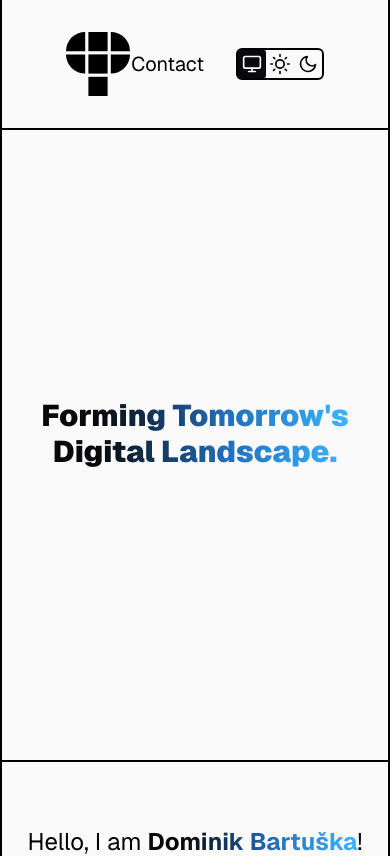
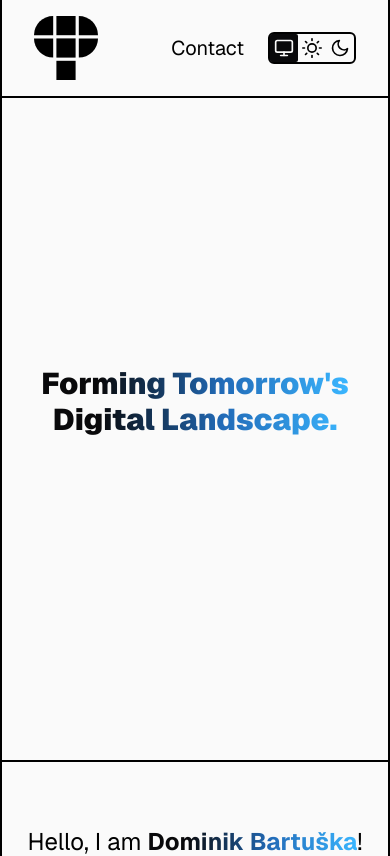
Before and after one commit to dominik060/d0m1.cz, a Next.js app: page / in a window 390 px wide. Shown: the top 856 px of the page. Built offline with nearby package versions, Linux system fonts and the light colour scheme.

Commit message:
make navbar mobile responsive

```diff
--- a/src/components/navbar/NavBar.tsx
+++ b/src/components/navbar/NavBar.tsx
@@ -10,11 +10,14 @@ type Props = {
 
 export default function NavBar({ className, ...props }: Props) {
   return (
-    <nav {...props} className="flex items-center justify-between px-16 py-8">
+    <nav
+      {...props}
+      className="flex items-center justify-between px-8 py-4 sm:px-16 sm:py-8"
+    >
       <Link href="/" title="Move to home page" className="">
         <Logo className="w-16" aria-hidden="true" />
       </Link>
-      <div className="flex flex-wrap items-center justify-end gap-8">
+      <div className="flex flex-wrap items-center justify-end gap-6 sm:gap-8">
         <NavLinks
           className="flex flex-nowrap gap-8 text-h4"
           navLinkList={[{ name: "Contact", href: "#contact" }]}
```
